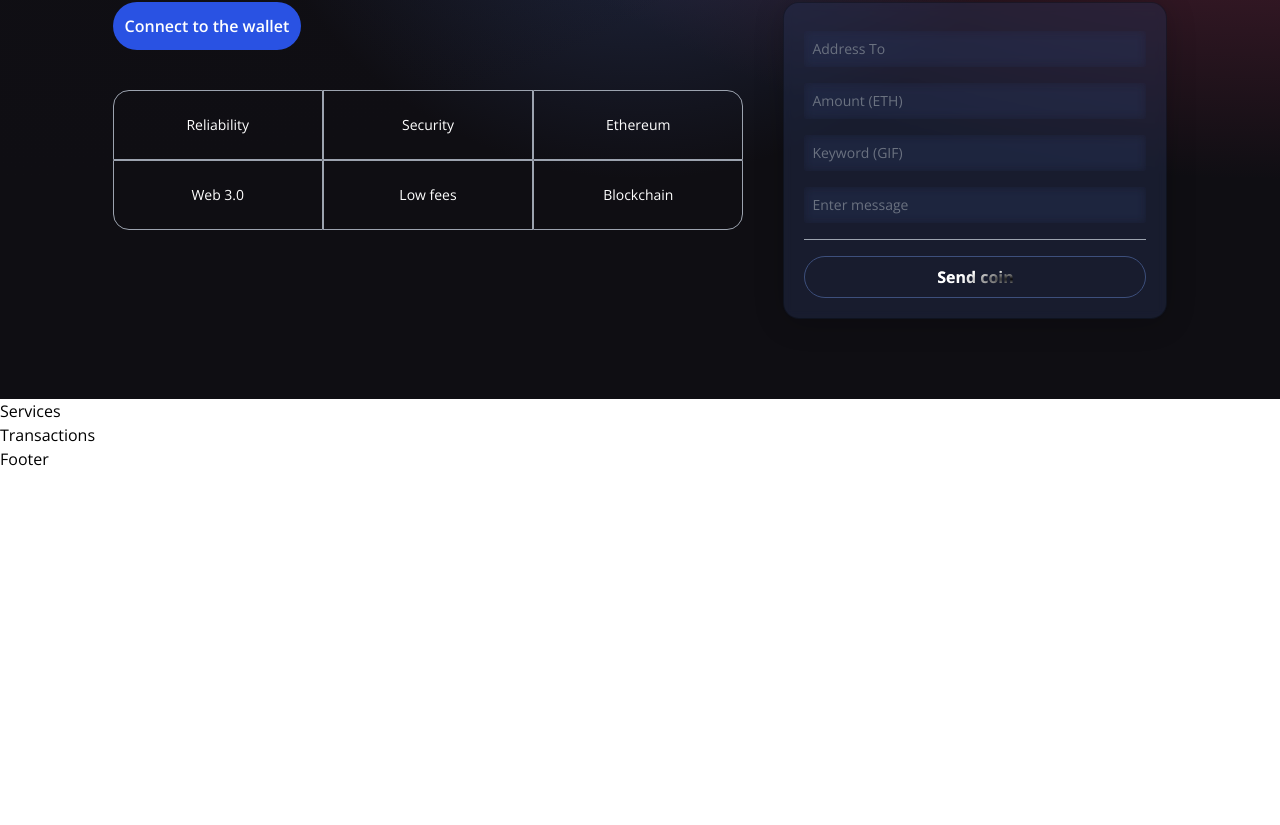
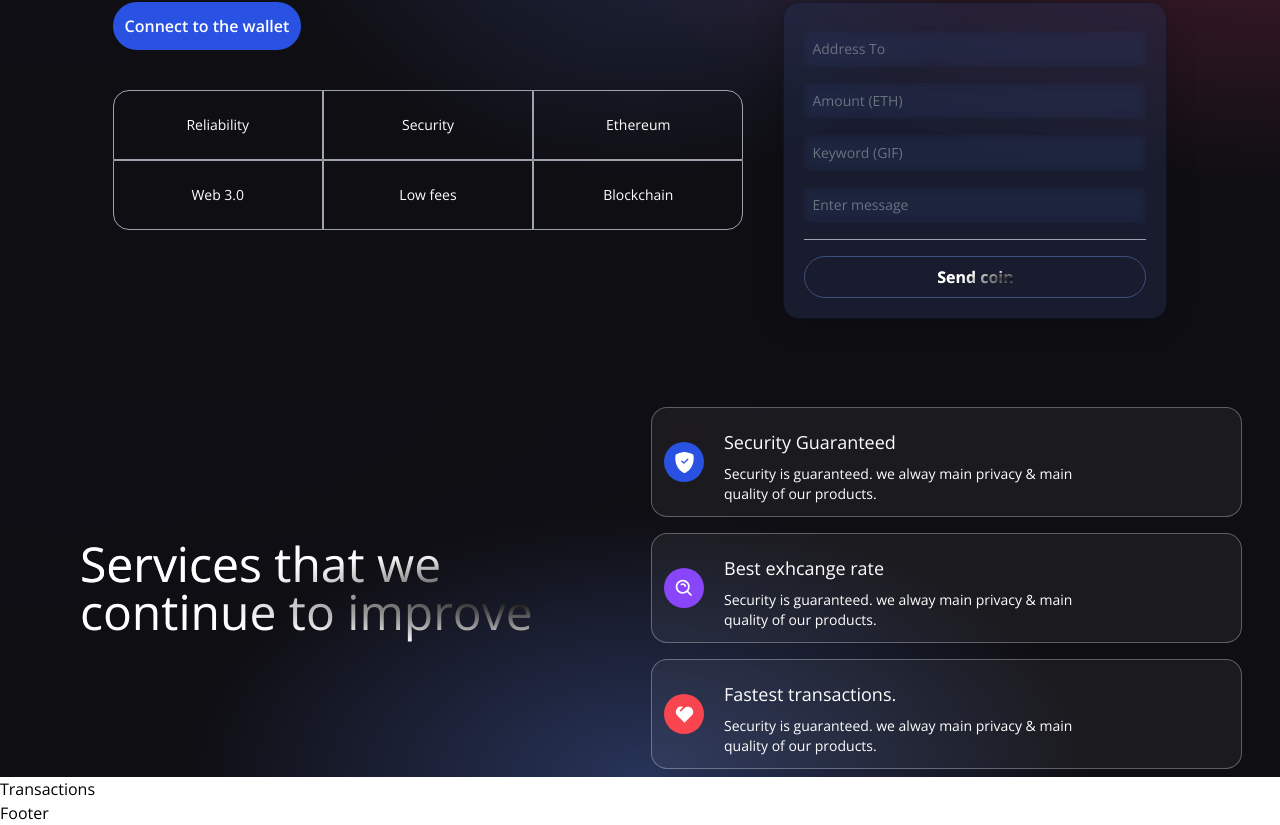
Before and after one commit to Thedineshk24/web-3.0-, a React (Vite) app in the folder client/: page / in a window 1280 px wide. Shown: the part 350-1175 px from the top of the page. Before the commit the page ends 821 px from the top, so only its background shows below. Built offline with nearby package versions, Linux system fonts and the light colour scheme.

Commit message:
added transaction, and services component

```diff
--- a/client/src/components/Services.jsx
+++ b/client/src/components/Services.jsx
@@ -1,5 +1,55 @@
+import { BsShieldFillCheck } from "react-icons/bs";
+import { BiSearchAlt } from "react-icons/bi";
+import { RiHeart2Fill } from "react-icons/ri";
+
+const ServicesCard = ({ color, title, icon, subtitle }) => (
+  <div className="flex flex-row justify-start items-center white-glassmorphism p-3 m-2 cursor-pointer hover:shadow-xl">
+    <div
+      className={`w-10 h-10 rounded-full flex justify-center items-center ${color}`}
+    >
+      {icon}
+    </div>
+    <div className="ml-5 flex flex-col flex-1">
+      <h1 className="text-white mt-2 text-lg">{title}</h1>
+      <p className="text-white text-sm mt-2 md:w-9/12">{subtitle}</p>
+    </div>
+  </div>
+);
+
 const Services = () => {
-  return <h1>Services</h1>;
+  return (
+    <div className="flex flex-col md:flex-row lg:flex-row w-full justify-center items-center gradient-bg-services">
+      <div className="flex mf:flex-row flex-col items-center justify-between md:p-20 py-12 px-4">
+        <div className="flex-1 flex-col justify-start items-start">
+          <h1 className="text-white text-3xl sm:text-5xl py-2 text-gradient">
+            Services that we <br /> continue to improve
+          </h1>
+        </div>
+      </div>
+      <div className="flex-1 flex flex-col justify-start items-center">
+        <ServicesCard
+          color="bg-[#2952E3]"
+          title="Security Guaranteed"
+          subtitle="Security is guaranteed. we alway main privacy & main quality of our products."
+          icon={<BsShieldFillCheck fontSize={21} className="text-white" />}
+        />
+
+        <ServicesCard
+          color="bg-[#8945F8]"
+          title="Best exhcange rate"
+          subtitle="Security is guaranteed. we alway main privacy & main quality of our products."
+          icon={<BiSearchAlt fontSize={21} className="text-white" />}
+        />
+
+        <ServicesCard
+          color="bg-[#F84550]"
+          title="Fastest transactions."
+          subtitle="Security is guaranteed. we alway main privacy & main quality of our products."
+          icon={<RiHeart2Fill fontSize={21} className="text-white" />}
+        />
+      </div>
+    </div>
+  );
 };
 
 export default Services;
--- a/client/src/components/Welcome.jsx
+++ b/client/src/components/Welcome.jsx
@@ -21,8 +21,23 @@
   />
 );
 const Welcome = () => {
-  const { connectWallet } = useContext(TransactionContext);
-  const handleSubmit = () => {};
+  const {
+    connectWallet,
+    formData,
+    handleChange,
+    sendTransaction,
+    isLoading
+  } = useContext(TransactionContext);
+  const handleSubmit = (e) => {
+    const { addressTo, amount, keyword, message } = formData;
+    e.preventDefault();
+
+    if (!addressTo || !amount || !keyword || !message) {
+      return;
+    }
+
+    sendTransaction();
+  };
 
   return (
     <div className="flex w-full justify-center items-center">
@@ -75,28 +90,28 @@
               placeholder="Address To"
               name="addressTo"
               type="text"
-              handleChange={() => {}}
+              handleChange={handleChange}
             />
             <Input
               placeholder="Amount (ETH)"
               name="amount"
               type="number"
-              handleChange={() => {}}
+              handleChange={handleChange}
             />
             <Input
               placeholder="Keyword (GIF)"
               name="keyword"
               type="text"
-              handleChange={() => {}}
+              handleChange={handleChange}
             />
             <Input
               placeholder="Enter message"
               name="message"
               type="text"
-              handleChange={() => {}}
+              handleChange={handleChange}
             />
             <div className="h-[1px] w-full bg-gray-400 my-2" />
-            {false ? (
+            {isLoading ? (
               <Loader />
             ) : (
               <button
--- a/client/src/context/TransactionContext.jsx
+++ b/client/src/context/TransactionContext.jsx
@@ -16,11 +16,27 @@
     singer
   );
 
-  console.log({ provider, singer, transactionContract });
+  return transactionContract;
 };
 
 export const TransactionProvider = ({ children }) => {
-const [connectedAccount, setConnectAccount] = useState([]);
+  const [connectedAccount, setConnectAccount] = useState([]);
+  const [isLoading, setIsLoading] = useState(false);
+  const [transactionCount, setTransactionCount] = useState(localStorage.getItem('transactionCount'));
+
+  const [formData, setFormData] = useState({
+    addressTo: "",
+    amount: "",
+    keyword: "",
+    message: "",
+  });
+
+  const handleChange = (e, name) => {
+    setFormData((prevState) => ({
+      ...prevState,
+      [name]: e.target.value,
+    }));
+  };
 
   const checkIfWalletConnected = async () => {
     if (!ethereum) {
@@ -29,7 +45,7 @@
 
     const accounts = await ethereum.request({ method: "eth_accounts" });
 
-    console.log( accounts );
+    console.log(accounts);
   };
 
   const connectWallet = async () => {
@@ -38,11 +54,56 @@
         return alert("Please connect install MetaMask");
       }
       const account = await ethereum.request({ method: "eth_requestAccounts" });
-      if(connectedAccount.length === 0) {
-          alert("You're already Connected to wallet");
+      if (connectedAccount.length === 0) {
+        alert("You're already Connected to wallet");
       }
       if (account.length > 0) {
         setConnectAccount(account[0]);
+      }
+    } catch (e) {
+      console.error(e.message);
+      throw new Error(e.message);
+    }
+  };
+
+  const sendTransaction = async () => {
+    try {
+      if (!ethereum) {
+        return alert("Plese connect or install MetaMask");
+      }
+      const { addressTo, amount, keyword, message } = formData;
+      const transactionContract = getEthereumContract();
+
+      const parsedAmount = ethers.utils.parseEther(amount);
+
+      await ethereum.request({
+        method: "eth_sendTransaction",
+        params: [
+          {
+            from: connectedAccount,
+            to: addressTo,
+            gas: "0x5208",
+            value: parsedAmount._hex,
+          },
+        ],
+      });
+
+      setIsLoading(true);
+      const transactionHash = await transactionContract.addToBlockchain(
+        addressTo,
+        parsedAmount,
+        message,
+        keyword
+      );
+
+      await transactionHash.wait();
+
+      if (transactionHash) {
+        setIsLoading(false);
+        console.info("Transaction Successful");
+        const transactionCount = await transactionContract.getTranscationCount();
+        setTransactionCount(transactionCount.toNumber());
+        // localStorage.setItem
       }
     } catch (e) {
       console.error(e.message);
@@ -54,7 +115,16 @@
     checkIfWalletConnected();
   }, []);
   return (
-    <TransactionContext.Provider value={{ connectWallet }}>
+    <TransactionContext.Provider
+      value={{
+        connectWallet,
+        formData,
+        connectedAccount,
+        handleChange,
+        sendTransaction,
+        isLoading
+      }}
+    >
       {children}
     </TransactionContext.Provider>
   );
```
